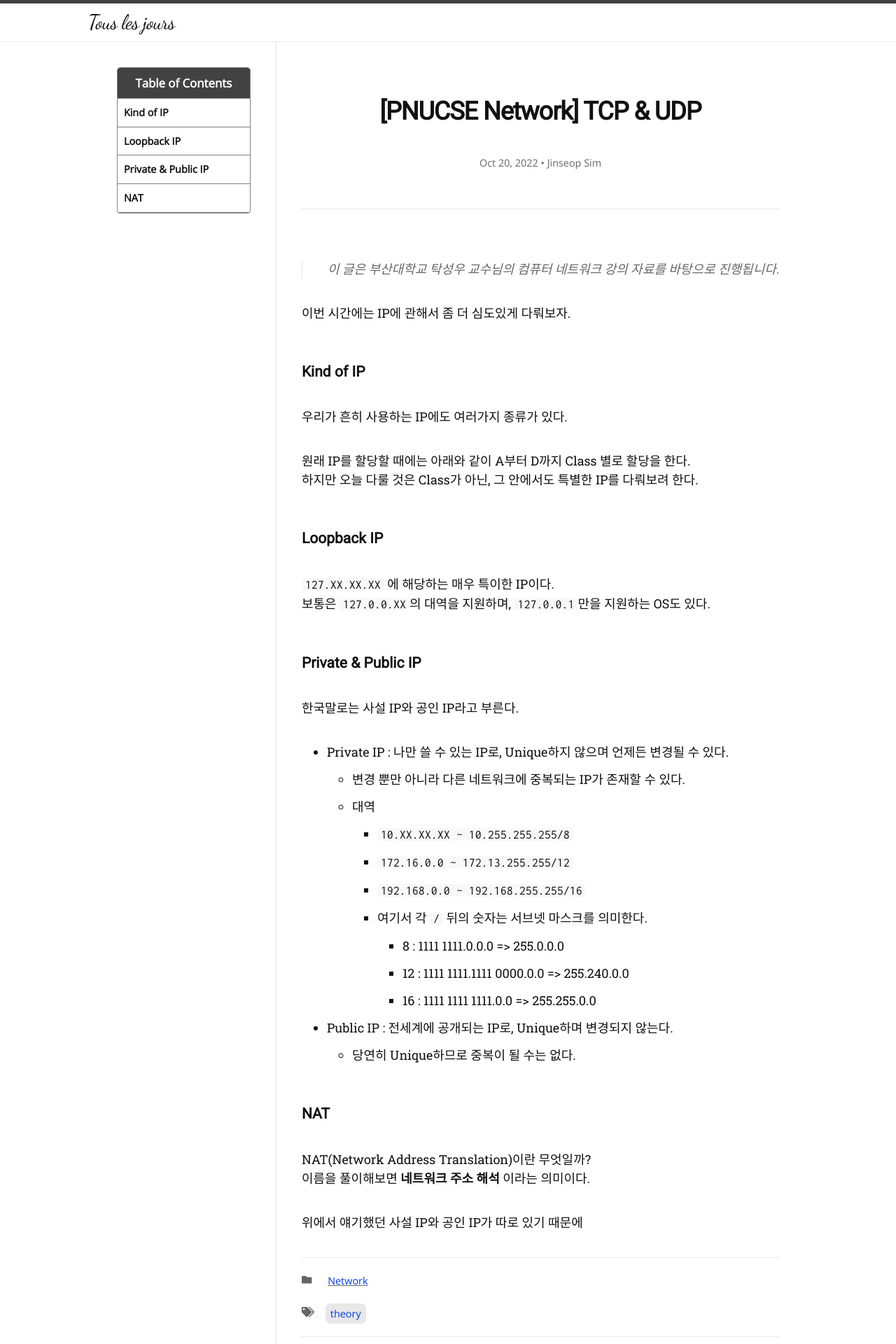
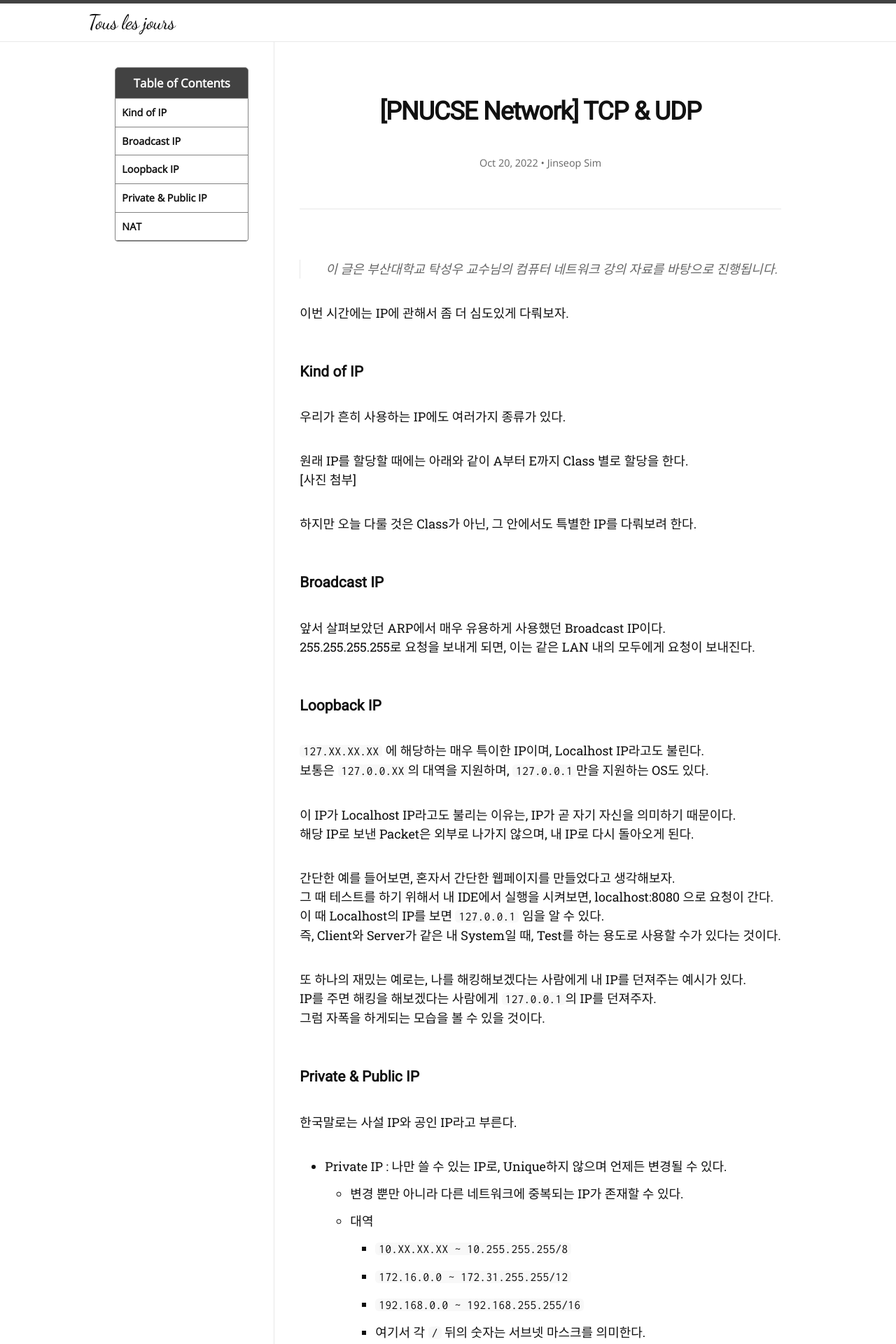
Before and after one commit to Jinseop-Sim/Jinseop-Sim.github.io, a Jekyll site: the page built from _posts/2022-10-20-NAT.md, in a window 1280 px wide. Shown: the top 1920 px of the page at 70% size. Built offline with Jekyll 4.4.1, drawn with Linux system fonts in a browser that asks for light colours; nearby versions of some CDN libraries; some web fonts are replaced; some of the changed text lies outside the part shown.

Commit message:
modify post

````diff
--- a/_posts/2022-10-20-NAT.md
+++ b/_posts/2022-10-20-NAT.md
@@ -14,13 +14,30 @@
 ### Kind of IP
 우리가 흔히 사용하는 IP에도 여러가지 종류가 있다.
 
-원래 IP를 할당할 때에는 아래와 같이 A부터 D까지 Class 별로 할당을 한다.
+원래 IP를 할당할 때에는 아래와 같이 A부터 E까지 Class 별로 할당을 한다.
+[사진 첨부]
+
 하지만 오늘 다룰 것은 Class가 아닌, 그 안에서도 특별한 IP를 다뤄보려 한다.
 
+### Broadcast IP
+앞서 살펴보았던 ARP에서 매우 유용하게 사용했던 Broadcast IP이다.
+255.255.255.255로 요청을 보내게 되면, 이는 같은 LAN 내의 모두에게 요청이 보내진다.
+
 ### Loopback IP
-```127.XX.XX.XX``` 에 해당하는 매우 특이한 IP이다.
+```127.XX.XX.XX``` 에 해당하는 매우 특이한 IP이며, Localhost IP라고도 불린다.
 보통은 ```127.0.0.XX```의 대역을 지원하며, ```127.0.0.1```만을 지원하는 OS도 있다.
 
+이 IP가 Localhost IP라고도 불리는 이유는, IP가 곧 자기 자신을 의미하기 때문이다.
+해당 IP로 보낸 Packet은 외부로 나가지 않으며, 내 IP로 다시 돌아오게 된다.
+
+간단한 예를 들어보면, 혼자서 간단한 웹페이지를 만들었다고 생각해보자.
+그 때 테스트를 하기 위해서 내 IDE에서 실행을 시켜보면, localhost:8080 으로 요청이 간다.
+이 때 Localhost의 IP를 보면 ```127.0.0.1``` 임을 알 수 있다.
+즉, Client와 Server가 같은 내 System일 때, Test를 하는 용도로 사용할 수가 있다는 것이다.
+
+또 하나의 재밌는 예로는, 나를 해킹해보겠다는 사람에게 내 IP를 던져주는 예시가 있다.
+IP를 주면 해킹을 해보겠다는 사람에게 ```127.0.0.1```의 IP를 던져주자.
+그럼 자폭을 하게되는 모습을 볼 수 있을 것이다.
 
 ### Private & Public IP
 한국말로는 사설 IP와 공인 IP라고 부른다.
@@ -29,7 +46,7 @@
   - 변경 뿐만 아니라 다른 네트워크에 중복되는 IP가 존재할 수 있다.
   - 대역
     - ```10.XX.XX.XX ~ 10.255.255.255/8```
-    - ```172.16.0.0 ~ 172.13.255.255/12```
+    - ```172.16.0.0 ~ 172.31.255.255/12```
     - ```192.168.0.0 ~ 192.168.255.255/16```
     - 여기서 각 ```/``` 뒤의 숫자는 서브넷 마스크를 의미한다.
       - 8 : 1111 1111.0.0.0 => 255.0.0.0
@@ -37,9 +54,22 @@
       - 16 : 1111 1111 1111.0.0 => 255.255.0.0
 - Public IP : 전세계에 공개되는 IP로, Unique하며 변경되지 않는다.
   - 당연히 Unique하므로 중복이 될 수는 없다.
+  - 대역
+    - Public IP = Whole IP - (Private IP + Loopback IP + Broadcast IP)
 
 ### NAT
 NAT(Network Address Translation)이란 무엇일까?
 이름을 풀이해보면 __네트워크 주소 해석__ 이라는 의미이다.
 
-위에서 얘기했던 사설 IP와 공인 IP가 따로 있기 때문에
+위에서 얘기했던 사설 IP와 공인 IP가 따로 있기 때문에 등장한 방식이다.
+기본적인 동작은, Packet에 기록되는 목적지 IP와 Port를 도착 시 재기록 하는 것이다.
+그리고 사용하는 이유를 알고 있어야 이해할 수 있다. 이유는 아래와 같다.
+- IPv4 주소 할당 수의 제한
+  - 공인 IP로 모든 가구의 모든 기기에 IP를 할당하기에는 수의 제한이 있다.
+  - 따라서 중복 가능하고, 가구마다 할당 가능하도록 사설 IP를 만드는 것이다.
+- 보안
+  - 외부에서는 공인 IP로만 통신하는 것처럼 보이므로, 사설 IP를 알 수 없다.
+  - 따라서
+
+자세한 동작은 아래의 그림과 같다.
+[사진 첨부]
````
